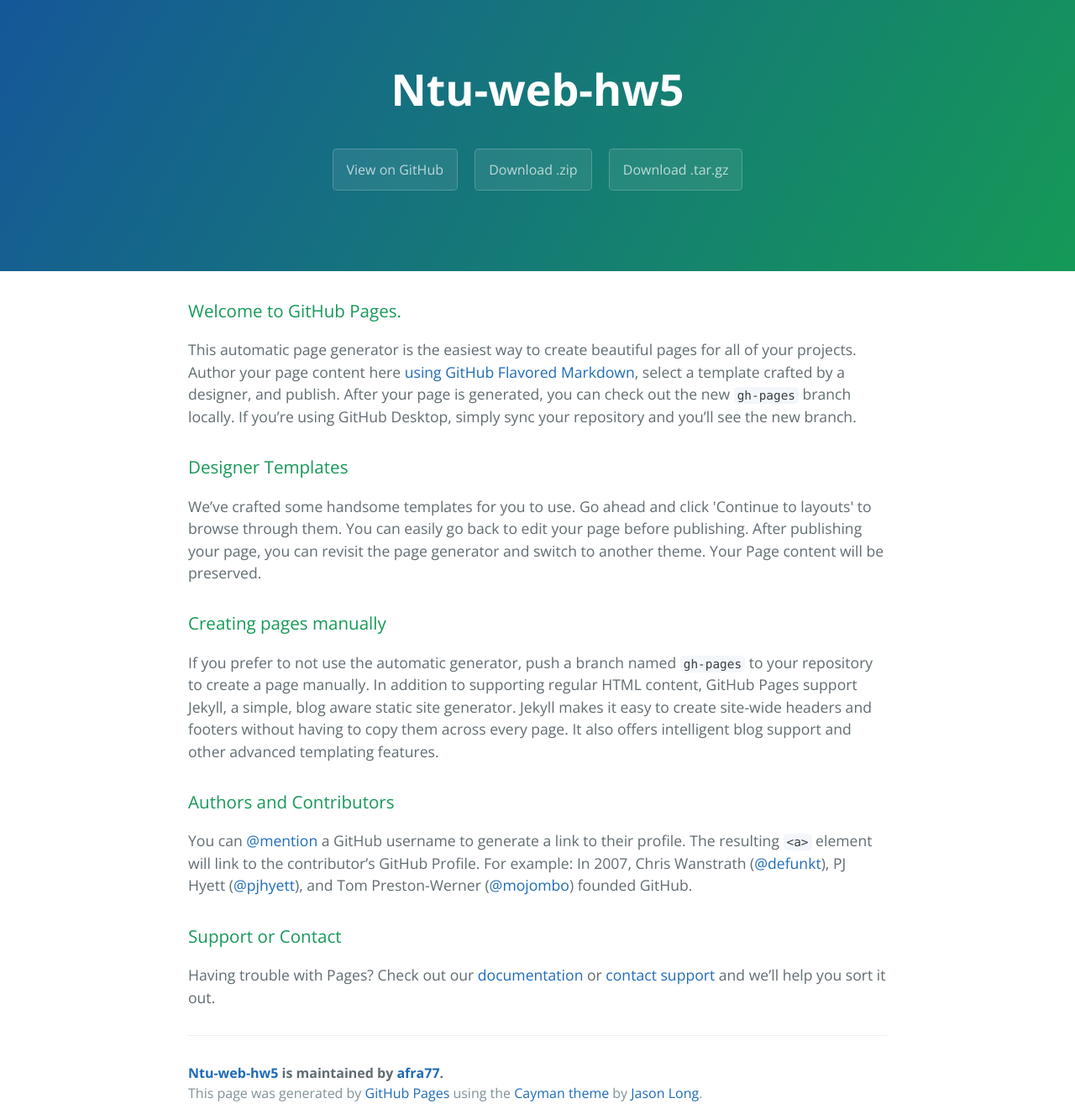
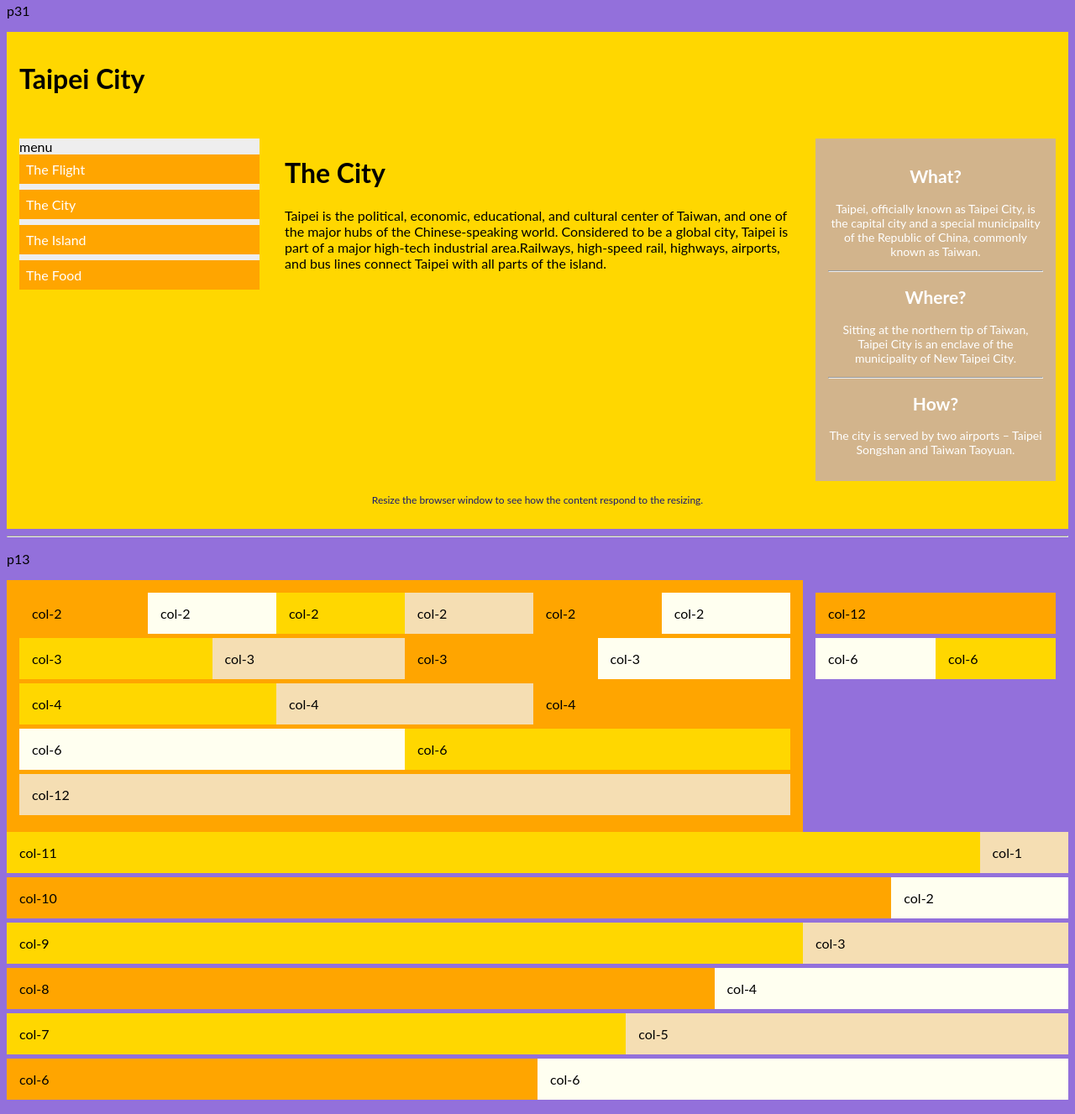
Before and after one commit to afra77/NTU-WEB-HW5, a plain HTML site: page index.html in a window 1280 px wide. Shown: the part 13-1340 px from the top of the page at 84% size. Drawn offline with nearby package versions, Linux system fonts and the light colour scheme.

Commit message:
no message

```diff
--- a/index.html
+++ b/index.html
@@ -1,57 +1,87 @@
-<!DOCTYPE html>
-<html lang="en-us">
-  <head>
+<!doctype html>
+<html>
+
+<head>
     <meta charset="UTF-8">
-    <title>Ntu-web-hw5 by afra77</title>
-    <meta name="viewport" content="width=device-width, initial-scale=1">
-    <link rel="stylesheet" type="text/css" href="stylesheets/normalize.css" media="screen">
-    <link href='https://fonts.googleapis.com/css?family=Open+Sans:400,700' rel='stylesheet' type='text/css'>
-    <link rel="stylesheet" type="text/css" href="stylesheets/stylesheet.css" media="screen">
-    <link rel="stylesheet" type="text/css" href="stylesheets/github-light.css" media="screen">
-  </head>
-  <body>
-    <section class="page-header">
-      <h1 class="project-name">Ntu-web-hw5</h1>
-      <h2 class="project-tagline"></h2>
-      <a href="https://github.com/afra77/NTU-WEB-HW5" class="btn">View on GitHub</a>
-      <a href="https://github.com/afra77/NTU-WEB-HW5/zipball/master" class="btn">Download .zip</a>
-      <a href="https://github.com/afra77/NTU-WEB-HW5/tarball/master" class="btn">Download .tar.gz</a>
-    </section>
+    <title>Untitled Document</title>
+    <link rel="stylesheet" type="text/css" href="main.css"> </head>
 
-    <section class="main-content">
-      <h3>
-<a id="welcome-to-github-pages" class="anchor" href="#welcome-to-github-pages" aria-hidden="true"><span aria-hidden="true" class="octicon octicon-link"></span></a>Welcome to GitHub Pages.</h3>
+<body>
+    <p>p31</p>
+    <div class="row">
+        <div class="header">
+            <h1>Taipei City</h1> </div>
+        <div class="col-3">
+            <div class="menu"> menu
+                <ul>
+                    <li>The Flight</li>
+                    <li>The City</li>
+                    <li>The Island</li>
+                    <li>The Food</li>
+                </ul>
+            </div>
+        </div>
+        <div class="col-6">
+            <h1>The City</h1>
+            <p>Taipei is the political, economic, educational, and cultural center of Taiwan, and one of the major hubs of the Chinese-speaking world. Considered to be a global city, Taipei is part of a major high-tech industrial area.Railways, high-speed rail, highways, airports, and bus lines connect Taipei with all parts of the island.</p>
+        </div>
+        <div class="col-3">
+            <div class="right">
+                <div class="aside">
+                    <h2>What?</h2>
+                    <p>Taipei, officially known as Taipei City, is the capital city and a special municipality of the Republic of China, commonly known as Taiwan. </p>
+                    <hr>
+                    <h2>Where?</h2>
+                    <p>Sitting at the northern tip of Taiwan, Taipei City is an enclave of the municipality of New Taipei City.</p>
+                    <hr>
+                    <h2>How?</h2>
+                    <p>The city is served by two airports – Taipei Songshan and Taiwan Taoyuan.</p>
+                </div>
+            </div>
+        </div>
+        <div class="footer">
+            <p>Resize the browser window to see how the content respond to the resizing.</p>
+        </div>
+    </div>
+    <hr>
+    <p>p13</p>
+    <div style="background:wheat;">
+        <div class="col-9" style="background: orange;">
+            <div class="col-2 bgTest"> col-2 </div>
+            <div class="col-2 bgTest"> col-2 </div>
+            <div class="col-2 bgTest"> col-2 </div>
+            <div class="col-2 bgTest"> col-2 </div>
+            <div class="col-2 bgTest"> col-2 </div>
+            <div class="col-2 bgTest"> col-2 </div>
+            <div class="col-3 bgTest"> col-3 </div>
+            <div class="col-3 bgTest"> col-3 </div>
+            <div class="col-3 bgTest"> col-3 </div>
+            <div class="col-3 bgTest"> col-3 </div>
+            <div class="col-4 bgTest"> col-4 </div>
+            <div class="col-4 bgTest"> col-4 </div>
+            <div class="col-4 bgTest"> col-4 </div>
+            <div class="col-6 bgTest"> col-6 </div>
+            <div class="col-6 bgTest"> col-6 </div>
+            <div class="col-12 bgTest"> col-12 </div>
+        </div>
+        <div class="col-3">
+            <div class="col-12 bgTest"> col-12 </div>
+            <div class="col-6 bgTest"> col-6 </div>
+            <div class="col-6 bgTest"> col-6 </div>
+        </div>
+        <div class="col-11 bgTest"> col-11 </div>
+        <div class="col-1 bgTest"> col-1 </div>
+        <div class="col-10 bgTest"> col-10 </div>
+        <div class="col-2 bgTest"> col-2 </div>
+        <div class="col-9 bgTest"> col-9 </div>
+        <div class="col-3 bgTest"> col-3 </div>
+        <div class="col-8 bgTest"> col-8 </div>
+        <div class="col-4 bgTest"> col-4 </div>
+        <div class="col-7 bgTest"> col-7 </div>
+        <div class="col-5 bgTest"> col-5 </div>
+        <div class="col-6 bgTest"> col-6 </div>
+        <div class="col-6 bgTest"> col-6 </div>
+    </div>
+</body>
 
-<p>This automatic page generator is the easiest way to create beautiful pages for all of your projects. Author your page content here <a href="https://guides.github.com/features/mastering-markdown/">using GitHub Flavored Markdown</a>, select a template crafted by a designer, and publish. After your page is generated, you can check out the new <code>gh-pages</code> branch locally. If you’re using GitHub Desktop, simply sync your repository and you’ll see the new branch.</p>
-
-<h3>
-<a id="designer-templates" class="anchor" href="#designer-templates" aria-hidden="true"><span aria-hidden="true" class="octicon octicon-link"></span></a>Designer Templates</h3>
-
-<p>We’ve crafted some handsome templates for you to use. Go ahead and click 'Continue to layouts' to browse through them. You can easily go back to edit your page before publishing. After publishing your page, you can revisit the page generator and switch to another theme. Your Page content will be preserved.</p>
-
-<h3>
-<a id="creating-pages-manually" class="anchor" href="#creating-pages-manually" aria-hidden="true"><span aria-hidden="true" class="octicon octicon-link"></span></a>Creating pages manually</h3>
-
-<p>If you prefer to not use the automatic generator, push a branch named <code>gh-pages</code> to your repository to create a page manually. In addition to supporting regular HTML content, GitHub Pages support Jekyll, a simple, blog aware static site generator. Jekyll makes it easy to create site-wide headers and footers without having to copy them across every page. It also offers intelligent blog support and other advanced templating features.</p>
-
-<h3>
-<a id="authors-and-contributors" class="anchor" href="#authors-and-contributors" aria-hidden="true"><span aria-hidden="true" class="octicon octicon-link"></span></a>Authors and Contributors</h3>
-
-<p>You can <a href="https://help.github.com/articles/basic-writing-and-formatting-syntax/#mentioning-users-and-teams" class="user-mention">@mention</a> a GitHub username to generate a link to their profile. The resulting <code>&lt;a&gt;</code> element will link to the contributor’s GitHub Profile. For example: In 2007, Chris Wanstrath (<a href="https://github.com/defunkt" class="user-mention">@defunkt</a>), PJ Hyett (<a href="https://github.com/pjhyett" class="user-mention">@pjhyett</a>), and Tom Preston-Werner (<a href="https://github.com/mojombo" class="user-mention">@mojombo</a>) founded GitHub.</p>
-
-<h3>
-<a id="support-or-contact" class="anchor" href="#support-or-contact" aria-hidden="true"><span aria-hidden="true" class="octicon octicon-link"></span></a>Support or Contact</h3>
-
-<p>Having trouble with Pages? Check out our <a href="https://help.github.com/pages">documentation</a> or <a href="https://github.com/contact">contact support</a> and we’ll help you sort it out.</p>
-
-      <footer class="site-footer">
-        <span class="site-footer-owner"><a href="https://github.com/afra77/NTU-WEB-HW5">Ntu-web-hw5</a> is maintained by <a href="https://github.com/afra77">afra77</a>.</span>
-
-        <span class="site-footer-credits">This page was generated by <a href="https://pages.github.com">GitHub Pages</a> using the <a href="https://github.com/jasonlong/cayman-theme">Cayman theme</a> by <a href="https://twitter.com/jasonlong">Jason Long</a>.</span>
-      </footer>
-
-    </section>
-
-
-  </body>
 </html>
--- /dev/null
+++ b/main.css
@@ -0,0 +1,166 @@
+@media (max-width: 767px) {
+    body {
+        background-color: red;
+    }
+}
+
+@media (max-width: 480px) {
+    body {
+        background-color: dodgerblue;
+    }
+}
+
+@media (min-width: 768px) and (max-width: 979px) {
+    body {
+        background-color: limegreen;
+    }
+}
+
+@media (min-width: 980px) {
+    body {
+        background-color: orange;
+    }
+}
+
+@media (min-width: 1200px) {
+    body {
+        background-color: mediumpurple;
+    }
+}
+
+.header {
+    background-color: Gold;
+    color: #000;
+    padding: 15px;
+}
+
+.footer {
+    background-color: Gold;
+    color: MidnightBlue;
+    text-align: center;
+    font-size: 12px;
+    padding: 15px;
+}
+
+.menu {
+    background-color: #eee;
+}
+
+.menu li {
+    padding: 8px;
+    margin-bottom: 7px;
+    background-color: Orange;
+    color: #ffffff;
+}
+
+.menu ul {
+    list-style-type: none;
+    margin: 0;
+    padding: 0;
+}
+
+.menu li:hover {
+    background-color: #0099cc;
+}
+
+.aside {
+    background-color: Tan;
+    padding: 15px;
+    color: #ffffff;
+    text-align: center;
+    font-size: 14px;
+}
+
+* {
+    font-family: lato;
+}
+
+* {
+    box-sizing: border-box;
+}
+
+.col-1 {
+    width: 8.33%;
+}
+
+.col-2 {
+    width: 16.66%;
+}
+
+.col-3 {
+    width: 25%;
+}
+
+.col-4 {
+    width: 33.33%;
+}
+
+.col-5 {
+    width: 41.66%;
+}
+
+.col-6 {
+    width: 50%;
+}
+
+.col-7 {
+    width: 58.33%;
+}
+
+.col-8 {
+    width: 66.66%;
+}
+
+.col-9 {
+    width: 75%;
+}
+
+.col-10 {
+    width: 83.33%;
+}
+
+.col-11 {
+    width: 91.66%;
+}
+
+.col-12 {
+    width: 100%;
+}
+
+.row::after {
+    content: "";
+    clear: both;
+    display: block;
+}
+
+[class^="col-"] {
+    float: left;
+    padding: 15px;
+}
+
+.bgTest {
+    background: wheat;
+    margin-bottom: 5px;
+}
+
+.bgTest:nth-of-type(4n+1) {
+    background: orange;
+}
+
+.bgTest:nth-of-type(4n+2) {
+    background: Ivory;
+}
+
+.bgTest:nth-of-type(4n+3) {
+    background: Gold;
+}
+
+@media only screen and (max-width: 768px) {
+    class^="col-" {
+        width: 100%;
+    }
+    div.after {
+        clear: both;
+        display: block;
+    }
+}
```
